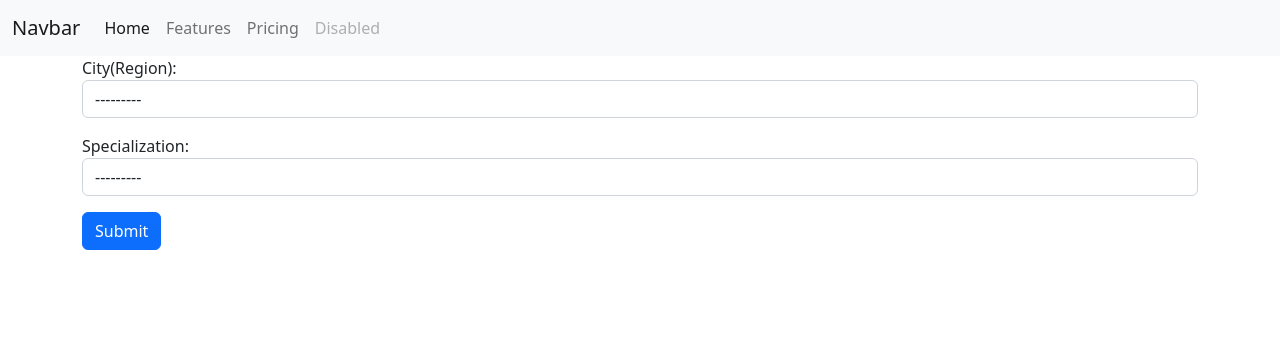
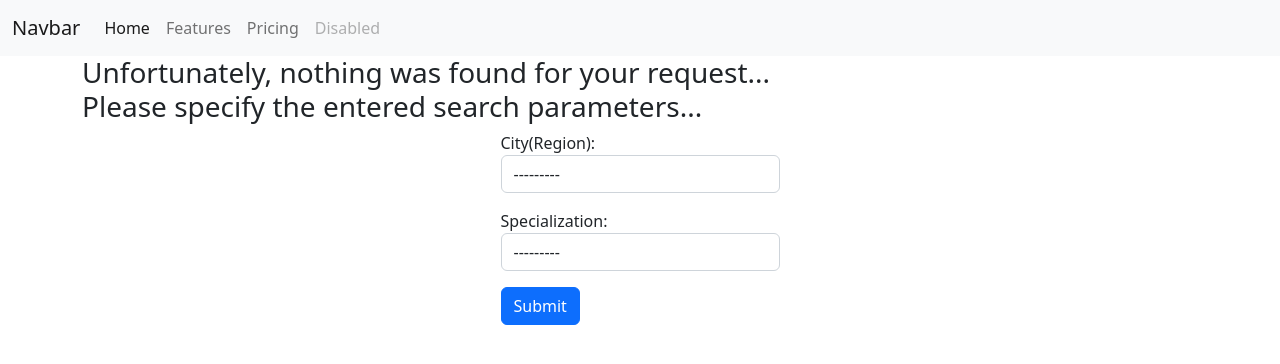
Before and after one commit to Aliaksandr-Litvinau/job_scraping_service, a Django app: page / in a window 1280 px wide. Shown: the top 364 px of the page. Run offline with Django 3.2, Linux system fonts and the light colour scheme; data that the repository does not hold is empty.

Commit message:
refactoring home.html

```diff
--- a/src/scraping/templates/scraping/home.html
+++ b/src/scraping/templates/scraping/home.html
@@ -13,12 +13,23 @@
             <small>{{object.timestamp|date:"d-m-Y"}}</small></p>
     </div>
 </div>
+
+{% empty %}
+
+<h3>Unfortunately, nothing was found for your request...<br>
+    Please specify the entered search parameters...</h3>
+
 {% endfor %}
 
-<form action="" method="GET">
-    <div class="form-group">
-        {{form.as_p}}
+<div class="raw">
+    <div class="col-md-3 mx-auto">
+        <form action="" method="GET">
+            <div class="form-group">
+                {{form.as_p}}
+            </div>
+            <button type="submit" class="btn btn-primary">Submit</button>
+        </form>
     </div>
-    <button type="submit" class="btn btn-primary">Submit</button>
-</form>
+</div>
+
 {% endblock content %}
```
